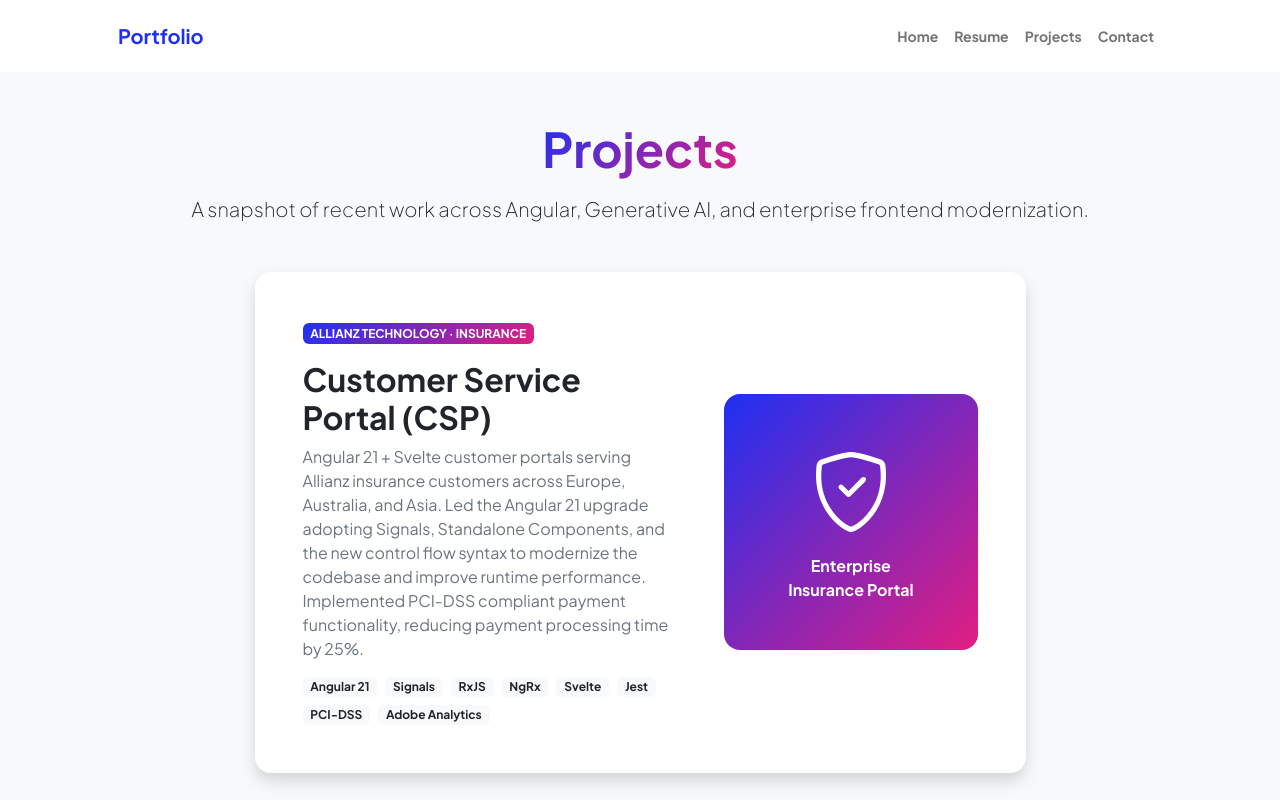
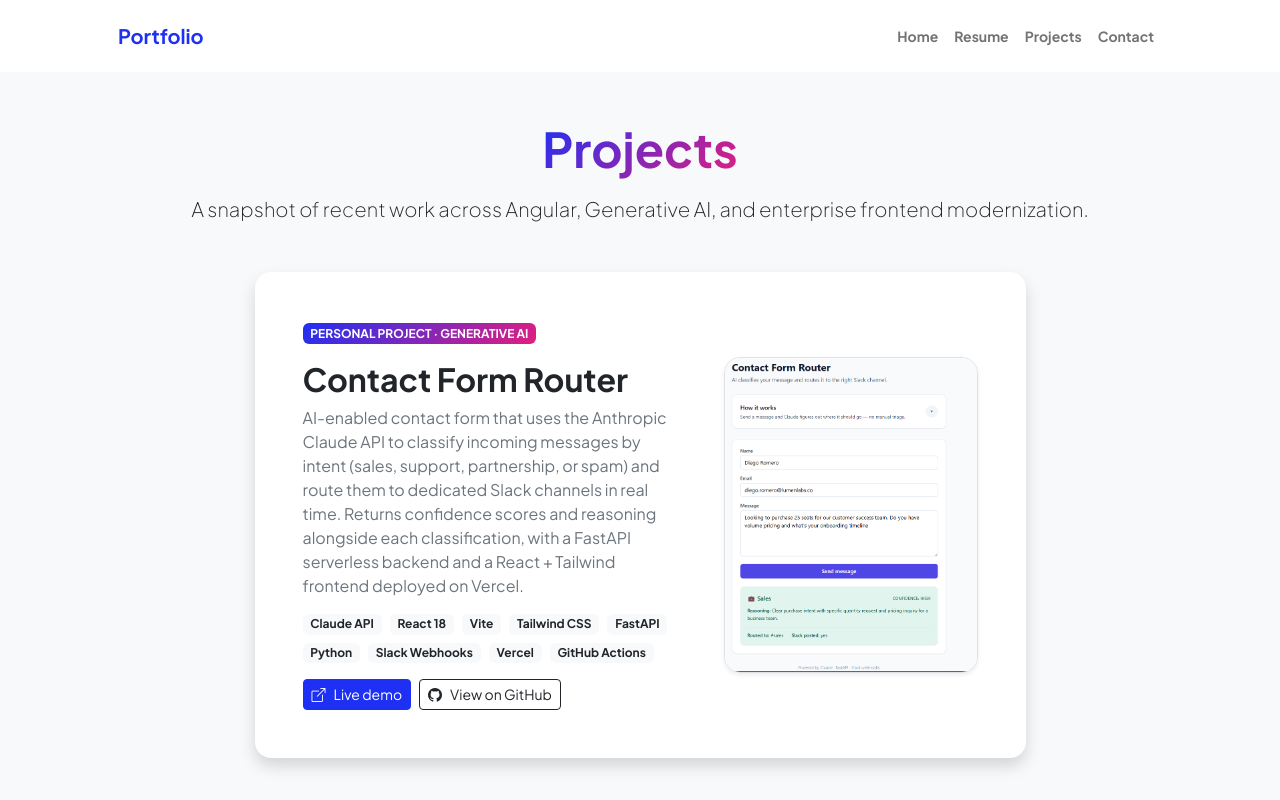
Before and after one commit to PratibhaRepos1/crafted-by-pratibha, an Angular app: page /project in a window 1280 px wide. Shown: the top 800 px of the page. Built offline with nearby package versions, Linux system fonts and the light colour scheme.

Commit message:
Added new project "contract-form-router" to the AI porfolio

```diff
--- a/src/app/components/project/project.component.html
+++ b/src/app/components/project/project.component.html
@@ -38,7 +38,66 @@
           </div>
           <div class="row gx-5 justify-content-center">
             <div class="col-lg-11 col-xl-9 col-xxl-8">
-              <!-- Project Card 1 - CSP -->
+              <!-- Project Card 1 - Contact Form Router (Latest) -->
+              <div class="card overflow-hidden shadow rounded-4 border-0 mb-5">
+                <div class="card-body p-5">
+                  <div class="row align-items-center gx-5">
+                    <div class="col-lg-7">
+                      <div class="badge bg-gradient-primary-to-secondary text-white mb-3">
+                        <div class="text-uppercase">Personal Project &middot; Generative AI</div>
+                      </div>
+                      <h2 class="fw-bolder">Contact Form Router</h2>
+                      <p class="text-muted mb-3">
+                        AI-enabled contact form that uses the Anthropic Claude API to classify incoming messages by intent (sales, support, partnership, or spam) and route them to dedicated Slack channels in real time. Returns confidence scores and reasoning alongside each classification, with a FastAPI serverless backend and a React + Tailwind frontend deployed on Vercel.
+                      </p>
+                      <div class="d-flex flex-wrap gap-2 mb-3">
+                        <span class="badge bg-light text-dark">Claude API</span>
+                        <span class="badge bg-light text-dark">React 18</span>
+                        <span class="badge bg-light text-dark">Vite</span>
+                        <span class="badge bg-light text-dark">Tailwind CSS</span>
+                        <span class="badge bg-light text-dark">FastAPI</span>
+                        <span class="badge bg-light text-dark">Python</span>
+                        <span class="badge bg-light text-dark">Slack Webhooks</span>
+                        <span class="badge bg-light text-dark">Vercel</span>
+                        <span class="badge bg-light text-dark">GitHub Actions</span>
+                      </div>
+                      <div class="d-flex flex-wrap gap-2">
+                        <a
+                          class="btn btn-primary btn-sm"
+                          href="https://contact-form-router-sandy.vercel.app"
+                          target="_blank"
+                          rel="noopener"
+                        >
+                          <i class="bi bi-box-arrow-up-right me-2"></i>Live demo
+                        </a>
+                        <a
+                          class="btn btn-outline-dark btn-sm"
+                          href="https://github.com/PratibhaRepos1/contact-form-router"
+                          target="_blank"
+                          rel="noopener"
+                        >
+                          <i class="bi bi-github me-2"></i>View on GitHub
+                        </a>
+                      </div>
+                    </div>
+                    <div class="col-lg-5 text-center mt-4 mt-lg-0">
+                      <a
+                        href="https://contact-form-router-sandy.vercel.app"
+                        target="_blank"
+                        rel="noopener"
+                      >
+                        <img
+                          src="assets/images/contact-form-router.png"
+                          alt="Contact Form Router live demo screenshot"
+                          class="img-fluid rounded-4 shadow-sm border"
+                        />
+                      </a>
+                    </div>
+                  </div>
+                </div>
+              </div>
+
+              <!-- Project Card 2 - CSP -->
               <div class="card overflow-hidden shadow rounded-4 border-0 mb-5">
                 <div class="card-body p-5">
                   <div class="row align-items-center gx-5">
@@ -132,7 +191,7 @@
                 </div>
               </div>
 
-              <!-- Project Card 4 - Wells Fargo -->
+              <!-- Project Card 5 - Wells Fargo -->
               <div class="card overflow-hidden shadow rounded-4 border-0">
                 <div class="card-body p-5">
                   <div class="row align-items-center gx-5">
```
Also changed, not shown: src/assets/data/resume.json (+11 -3 lines), src/assets/images/contact-form-router.png (added), 1 other file (tests, documents, lock files or other folders).
